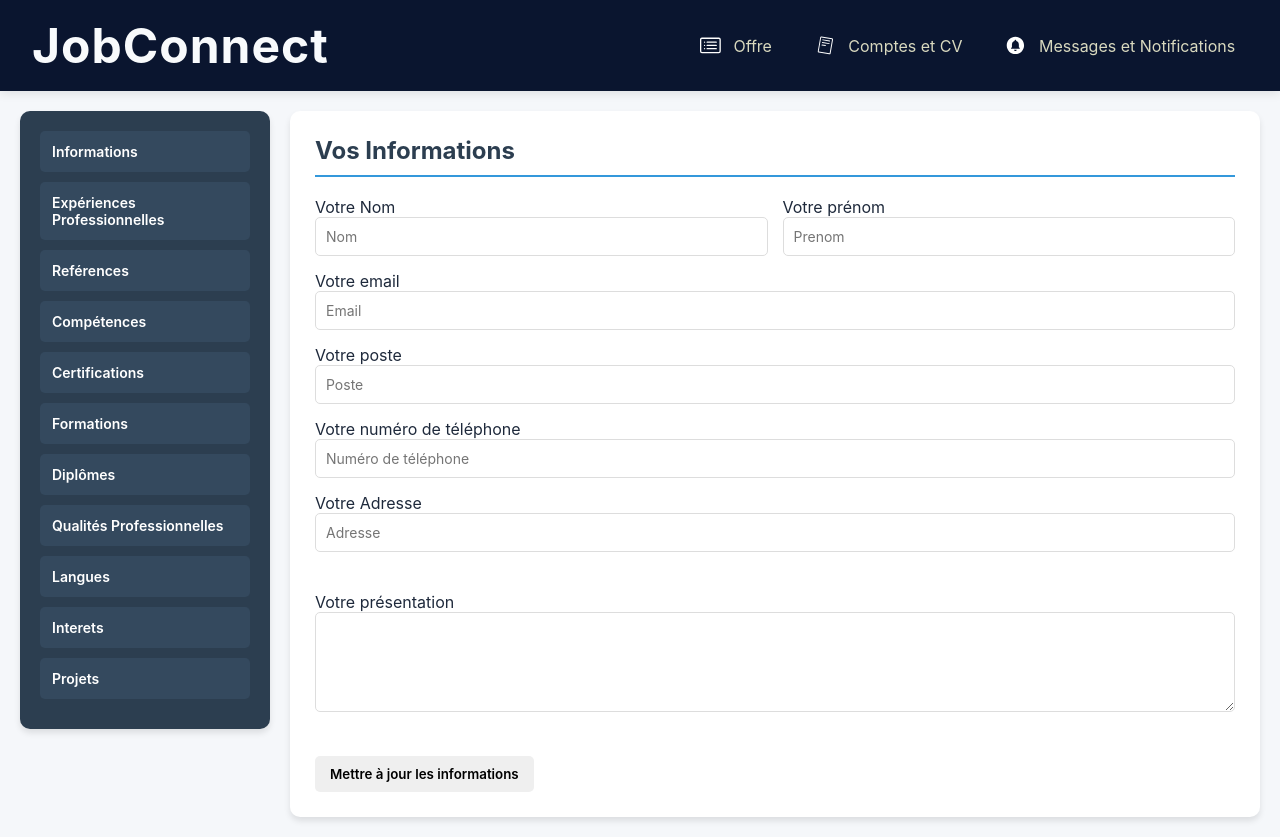
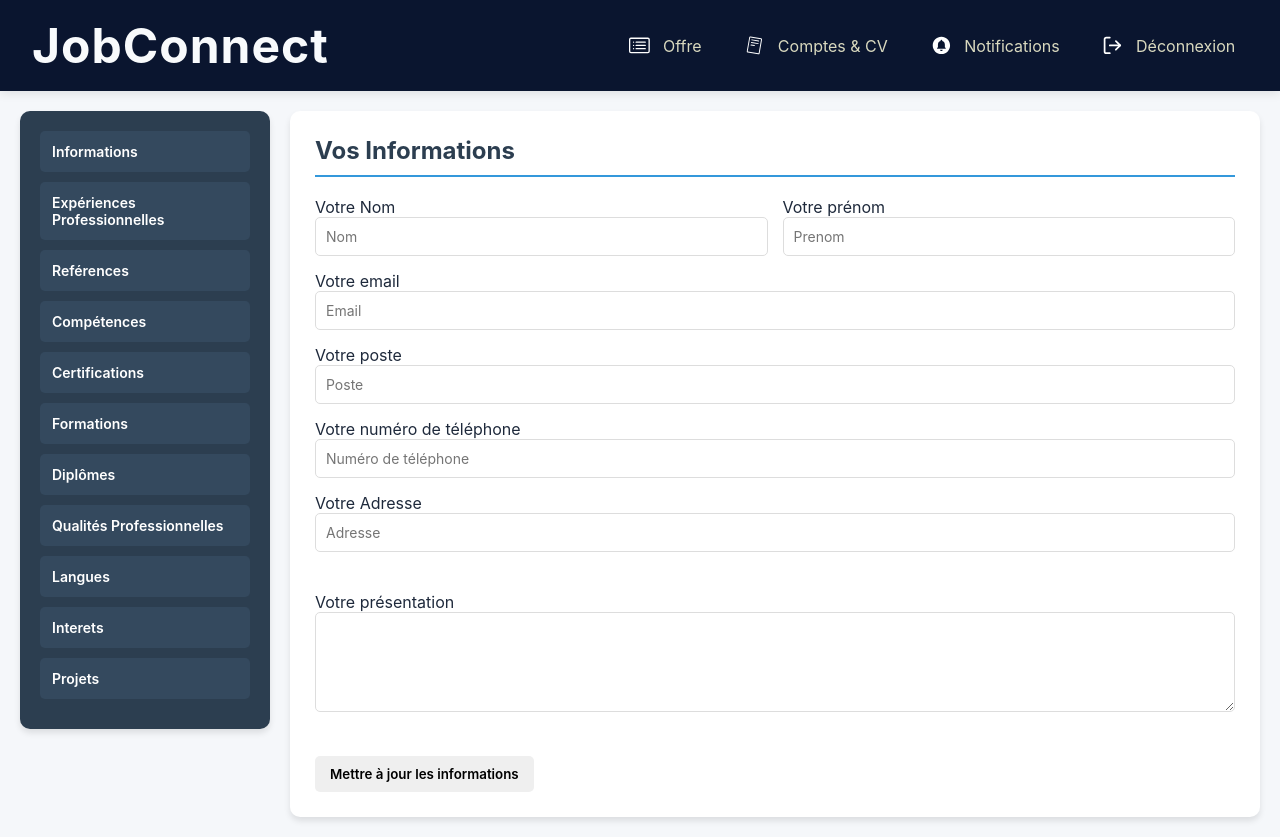
Before and after one commit to nl2cmr/AppJob, a React (Vite) app: page /main/compte in a window 1280 px wide. Built offline with nearby package versions, Linux system fonts and the light colour scheme.

Commit message:
Version 1.5

```diff
--- /dev/null
+++ b/capacitor.config.json
@@ -0,0 +1,5 @@
+{
+  "appId": "com.jobconnect.app",
+  "appName": "JobConnect MobileApp",
+  "webDir": "build"
+}
--- a/src/Components/NavBarEn.jsx
+++ b/src/Components/NavBarEn.jsx
@@ -1,14 +1,16 @@
-import { Link } from 'react-router-dom';
+import { Link, useNavigate } from 'react-router-dom';
 import { CgProfile } from 'react-icons/cg';
 import { LiaUsersSolid } from 'react-icons/lia';
 import { LuSettings2 } from 'react-icons/lu';
 import { MdCircleNotifications, MdMenu, MdClose } from 'react-icons/md';
+import { LuLogOut } from 'react-icons/lu';
 import { useState, useEffect } from 'react';
 import '../Pages/css/NavBar.css';
 
 export const NavBarEn = () => {
     const [isMobile, setIsMobile] = useState(false);
     const [menuOpen, setMenuOpen] = useState(false);
+    const navigate = useNavigate();
 
     useEffect(() => {
         const handleResize = () => {
@@ -21,8 +23,29 @@ export const NavBarEn = () => {
         return () => window.removeEventListener('resize', handleResize);
     }, []);
 
-    // Composant de lien réutilisable avec le style original
-    const NavLink = ({ to, icon: Icon, text }) => (
+    const handleLogout = () => {
+        sessionStorage.removeItem('user');
+        localStorage.removeItem('user');
+
+        navigate('/');
+
+        if (isMobile) {
+            setMenuOpen(false);
+        }
+    };
+
+    const NavLink = ({ to, icon: Icon, text, onClick }) => {
+        if (onClick) {
+            return (
+                <div onClick={onClick} style={{ textDecoration: 'none', cursor: 'pointer' }}>
+                    <li style={{ display: 'flex', alignItems: 'center', color: 'white' }}>
+                        <Icon />
+                        <button>{text}</button>
+                    </li>
+                </div>
+            );
+        }
+        return (
             <Link to={to} style={{ textDecoration: 'none' }} onClick={() => isMobile && setMenuOpen(false)}>
                 <li style={{ display: 'flex', alignItems: 'center', color: 'white' }}>
                     <Icon />
@@ -30,22 +53,22 @@ export const NavBarEn = () => {
                 </li>
             </Link>
         );
+    };
 
     return(
         <div className="navbar">
             <div className="logo"><h2>JobConnect</h2></div>
 
-            {/* Menu pour desktop */}
             {!isMobile && (
                 <ul style={{ display: 'flex', listStyle: 'none', padding: 0 }}>
                     <NavLink to="/mainen" icon={CgProfile} text="Profils" />
                     <NavLink to="/mainen/candidatures" icon={LiaUsersSolid} text="Candidatures" />
-                    <NavLink to="/mainen/compte" icon={LuSettings2} text="Comptes et Offres" />
+                    <NavLink to="/mainen/compte" icon={LuSettings2} text="Comptes & Offres" />
                     <NavLink to="/mainen/notifs&messages" icon={MdCircleNotifications} text="Messages et Notifications" />
+                    <NavLink icon={LuLogOut} text="Déconnexion" onClick={handleLogout} />
                 </ul>
             )}
 
-            {/* Menu pour mobile */}
             {isMobile && (
                 <>
                     <button
@@ -79,8 +102,9 @@ export const NavBarEn = () => {
                         }}>
                             <NavLink to="/mainen" icon={CgProfile} text="Profils" />
                             <NavLink to="/mainen/candidatures" icon={LiaUsersSolid} text="Candidatures" />
-                            <NavLink to="/mainen/compte" icon={LuSettings2} text="Comptes et Offres" />
-                            <NavLink to="/mainen/notifs&messages" icon={MdCircleNotifications} text="Messages et Notifications" />
+                            <NavLink to="/mainen/compte" icon={LuSettings2} text="Comptes & Offres" />
+                            <NavLink to="/mainen/notifs&messages" icon={MdCircleNotifications} text="Notifications" />
+                            <NavLink icon={LuLogOut} text="Déconnexion" onClick={handleLogout} />
                         </ul>
                     )}
                 </>
--- a/src/Components/NavBarMain.jsx
+++ b/src/Components/NavBarMain.jsx
@@ -1,13 +1,15 @@
-import { Link } from 'react-router-dom'
+import { Link, useNavigate } from 'react-router-dom';
 import { BsCardList } from 'react-icons/bs';
 import { MdCircleNotifications, MdMenu, MdClose } from 'react-icons/md';
 import { PiReadCvLogoLight } from 'react-icons/pi';
+import { LuLogOut } from 'react-icons/lu';
 import { useState, useEffect } from 'react';
 import '../Pages/css/NavBar.css';
 
 export const NavBar = () => {
     const [isMobile, setIsMobile] = useState(false);
     const [menuOpen, setMenuOpen] = useState(false);
+    const navigate = useNavigate();
 
     useEffect(() => {
         const handleResize = () => {
@@ -20,13 +22,24 @@ export const NavBar = () => {
         return () => window.removeEventListener('resize', handleResize);
     }, []);
 
-    const NavLink = ({ to, icon: Icon, text }) => (
-        <Link to={to} style={{ textDecoration: 'none'}} onClick={() => isMobile && setMenuOpen(false)}>
+    const handleLogout = () => {
+        sessionStorage.removeItem('user');
+        localStorage.removeItem('user');
+
+        navigate('/');
+
+        if (isMobile) {
+            setMenuOpen(false);
+        }
+    };
+
+    const NavLink = ({ to, icon: Icon, text, onClick }) => (
+        <div onClick={onClick} style={{ textDecoration: 'none', cursor: 'pointer' }}>
             <li style={{ display: 'flex', alignItems: 'center', color: 'white' }}>
                 <Icon />
                 <button>{text}</button>
             </li>
-        </Link>
+        </div>
     );
 
     return(
@@ -35,9 +48,25 @@ export const NavBar = () => {
 
             {!isMobile && (
                 <ul style={{ display: 'flex', listStyle: 'none', padding: 0 }}>
-                    <NavLink to="/main" icon={BsCardList} text="Offre" />
-                    <NavLink to="/main/compte" icon={PiReadCvLogoLight} text="Comptes et CV" />
-                    <NavLink to="/main/notifs&messages" icon={MdCircleNotifications} text="Messages et Notifications" />
+                    <Link to="/main" style={{ textDecoration: 'none' }}>
+                        <li style={{ display: 'flex', alignItems: 'center', color: 'white' }}>
+                            <BsCardList />
+                            <button>Offre</button>
+                        </li>
+                    </Link>
+                    <Link to="/main/compte" style={{ textDecoration: 'none' }}>
+                        <li style={{ display: 'flex', alignItems: 'center', color: 'white' }}>
+                            <PiReadCvLogoLight />
+                            <button>Comptes & CV</button>
+                        </li>
+                    </Link>
+                    <Link to="/main/notifs&messages" style={{ textDecoration: 'none' }}>
+                        <li style={{ display: 'flex', alignItems: 'center', color: 'white' }}>
+                            <MdCircleNotifications />
+                            <button>Notifications</button>
+                        </li>
+                    </Link>
+                    <NavLink icon={LuLogOut} text="Déconnexion" onClick={handleLogout} />
                 </ul>
             )}
 
@@ -72,9 +101,25 @@ export const NavBar = () => {
                             zIndex: 100,
                             boxShadow: '-5px 0 15px rgba(0, 0, 0, 0.2)'
                         }} className='mobile-menu'>
-                            <NavLink to="/main" icon={BsCardList} text="Offre" />
-                            <NavLink to="/main/compte" icon={PiReadCvLogoLight} text="Comptes et CV" />
-                            <NavLink to="/main/notifs&messages" icon={MdCircleNotifications} text="Messages et Notifications" />
+                            <Link to="/main" style={{ textDecoration: 'none' }} onClick={() => setMenuOpen(false)}>
+                                <li style={{ display: 'flex', alignItems: 'center', color: 'white' }}>
+                                    <BsCardList />
+                                    <button>Offre</button>
+                                </li>
+                            </Link>
+                            <Link to="/main/compte" style={{ textDecoration: 'none' }} onClick={() => setMenuOpen(false)}>
+                                <li style={{ display: 'flex', alignItems: 'center', color: 'white' }}>
+                                    <PiReadCvLogoLight />
+                                    <button>Comptes et CV</button>
+                                </li>
+                            </Link>
+                            <Link to="/main/notifs&messages" style={{ textDecoration: 'none' }} onClick={() => setMenuOpen(false)}>
+                                <li style={{ display: 'flex', alignItems: 'center', color: 'white' }}>
+                                    <MdCircleNotifications />
+                                    <button>Notifications</button>
+                                </li>
+                            </Link>
+                            <NavLink icon={LuLogOut} text="Déconnexion" onClick={handleLogout} />
                         </ul>
                     )}
                 </>
--- a/src/Pages/css/MainPageEn.css
+++ b/src/Pages/css/MainPageEn.css
@@ -5,40 +5,6 @@
     margin: 0 auto;
     padding: 20px;
     color: #333;
-}
-
-.main-pageent .navbar ul {
-    display: flex;
-    gap: 30px;
-}
-
-.main-pageent .navbar ul li {
-    list-style-type: none;
-    font-size: 1.3rem;
-    font-weight: 500;
-}
-
-Link {
-    text-decoration: none;
-    color: white;
-}
-
-.main-pageent .navbar ul li button {
-    background-color: transparent;
-    border: none;
-    color: #d9d9bf;
-    font-size: 1rem;
-    font-weight: 400;
-    cursor: pointer;
-    padding: 0.8rem;
-}
-
-.main-pageent .navbar ul li:hover {
-    background-color: #ffffff;
-    border-radius: 5px;
-    color: #0a1630;
-    font-weight: 400;
-    cursor: pointer;
 }
 
 .search-filters-container {
--- a/src/Pages/css/NavBar.css
+++ b/src/Pages/css/NavBar.css
@@ -55,12 +55,10 @@
     cursor: pointer;
   }
 
-  /* Styles spécifiques pour mobile */
   .mobile-nav {
     display: none;
   }
 
-  /* Styles pour le menu latéral */
   ion-menu {
     --width: 250px;
   }
@@ -91,9 +89,6 @@
     }
   }
 
-  /* Ajoutez ces règles à votre fichier NavBar.css */
-
-/* Styles pour le menu mobile */
 .mobile-menu-button {
     background: transparent;
     border: none;
```
Also changed, not shown: 51 other files (tests, documents, lock files or other folders). Lines whose indentation alone changed are shown as unchanged.
